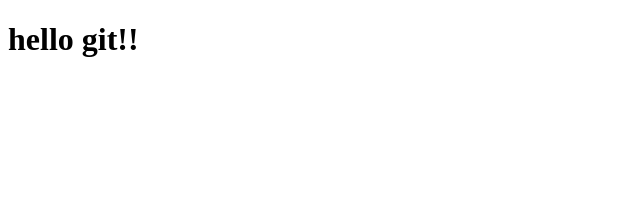
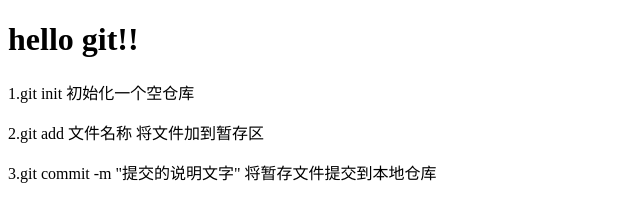
Before and after one commit to lijiawen100/git-demo, a plain HTML site: page index.html in a window 1280 px wide. Shown: the whole page, without its empty margins (0-640 px from the left). Drawn offline with Linux system fonts and the light colour scheme.

Commit message:
第一次学习笔记

```diff
--- a/index.html
+++ b/index.html
@@ -7,5 +7,8 @@
 </head>
 <body>
   <h1>hello git!!</h1>
+  <p>1.git init 初始化一个空仓库</p>
+  <p>2.git add 文件名称 将文件加到暂存区</p>
+  <p>3.git commit -m "提交的说明文字" 将暂存文件提交到本地仓库</p>
 </body>
 </html>
```
